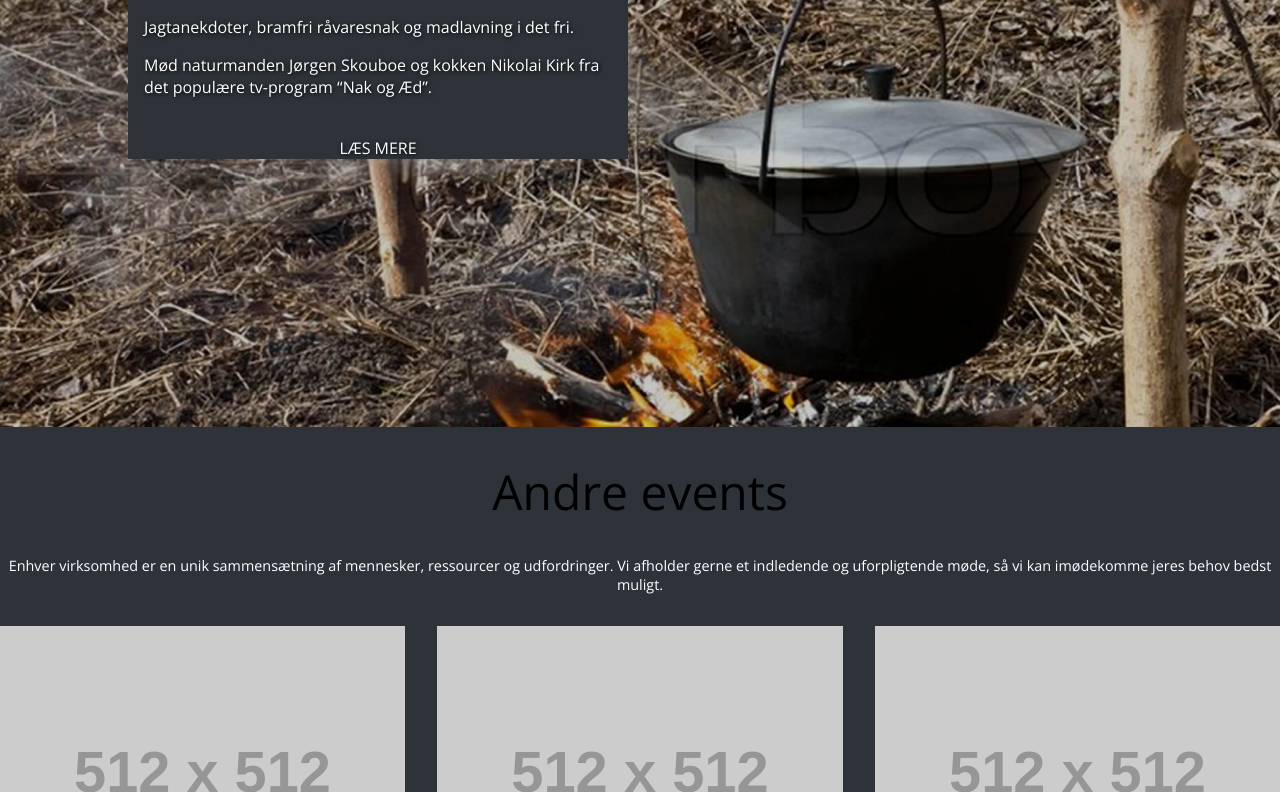
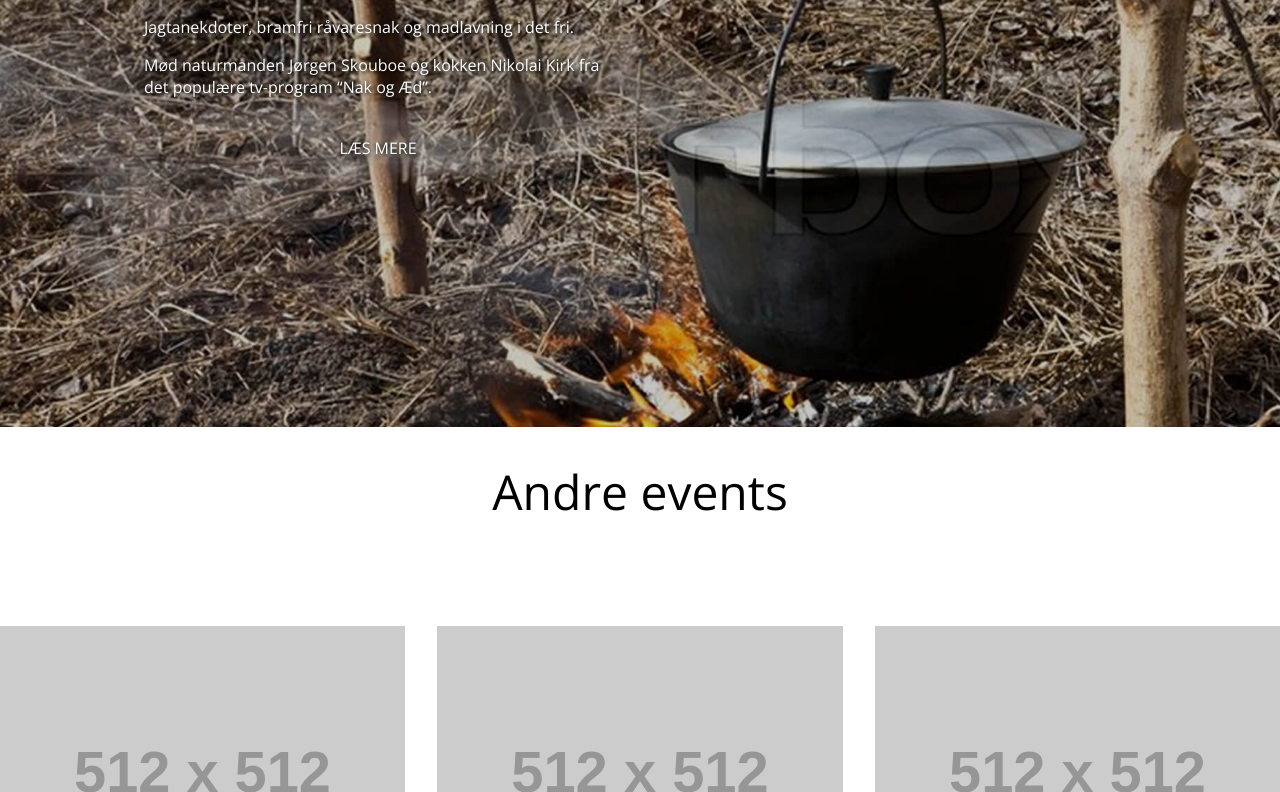
Before and after one commit to kings-n-queen/grundforlobsproveprojekt, a plain HTML site: page index.html in a window 1280 px wide. Shown: the part 373-1165 px from the top of the page. Drawn offline with nearby package versions, Linux system fonts and the light colour scheme; placeholder pictures from the web are drawn by us.

Commit message:
Update contactinfo.css

```diff
--- a/css/contactinfo.css
+++ b/css/contactinfo.css
@@ -1,9 +1,4 @@
 @import url('https://fonts.googleapis.com/css2?family=Open+Sans:ital,wght@0,300;0,400;0,600;0,700;0,800;1,300;1,400;1,600;1,700;1,800&display=swap');
-
-*{
-    font-family: 'Open Sans', sans-serif;
-    background-color: #2d3339;
-}
 
 body{
     margin: 50px;
```
